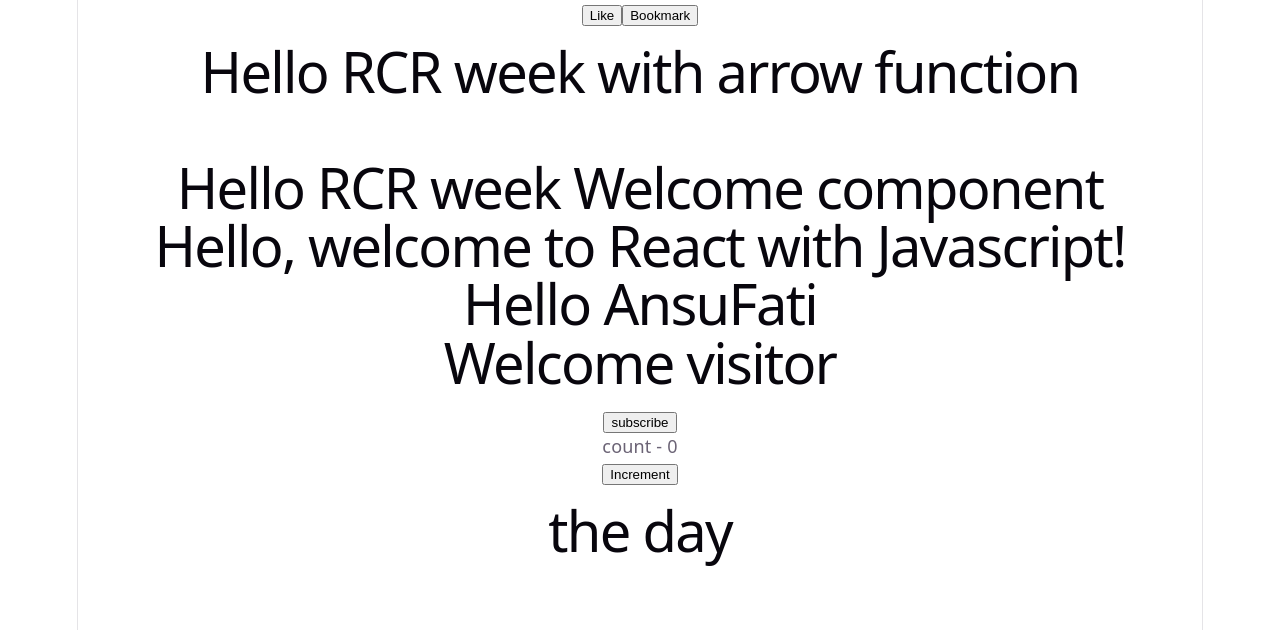
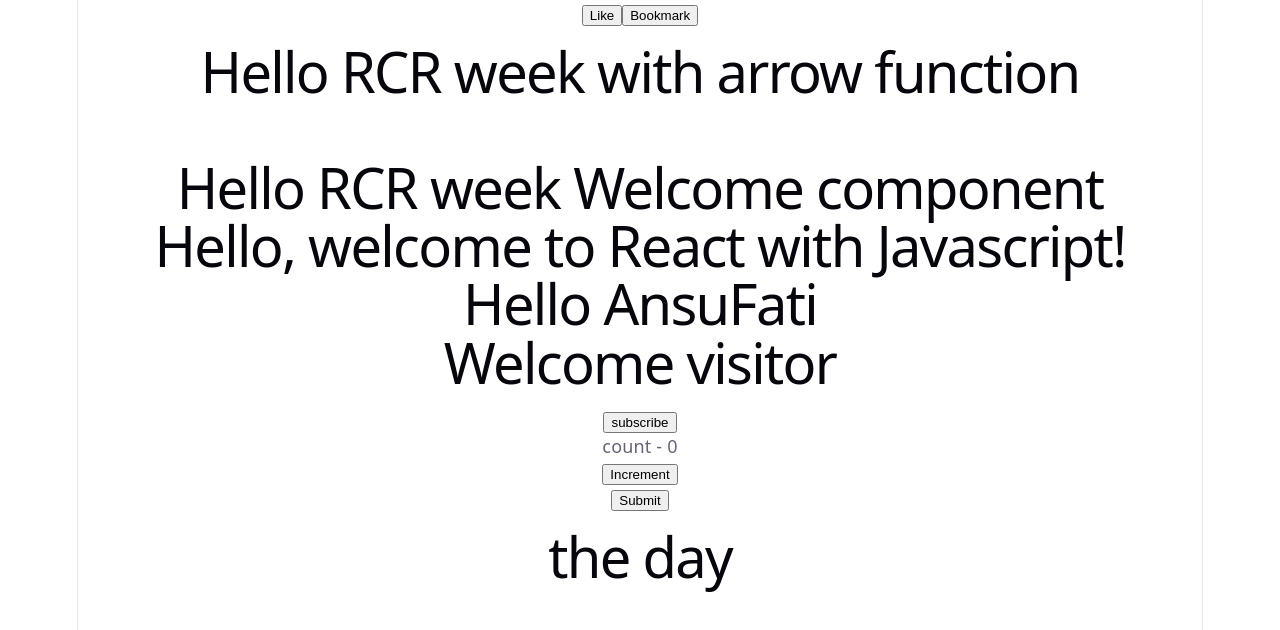
Before and after one commit to namugarurasyda/second-rcr-wk2, a React (Vite) app in the folder setState/: page / in a window 1280 px wide. Shown: the top 630 px of the page. Built offline with nearby package versions, Linux system fonts and the light colour scheme.

Commit message:
Event Hndlers as props

```diff
--- a/setState/src/App.jsx
+++ b/setState/src/App.jsx
@@ -9,6 +9,7 @@ import Welcome from './components/Welcome'
 import Message from './components/mesaage'
 import Counter from './components/counter'
 import CustomButton  from './components/customButton'
+import ActionButton from './components/ActionButton'
 
 class App extends Component {
   // const [count, setCount] = useState(0)
@@ -23,6 +24,7 @@ class App extends Component {
       <Hello name="AnsuFati" />
       <Message />
       <Counter />
+      <ActionButton text="Submit" />
 
       <div> <h1>the day </h1></div>
       </div>
--- /dev/null
+++ b/setState/src/components/ActionButton.jsx
@@ -0,0 +1,7 @@
+import React from "react";
+
+const ActionButton = ({ text }) => {
+  return <button>{text}</button>;
+};
+
+export default ActionButton;
```
Also changed, not shown: setState/src/components/Contact.jsx (added).
